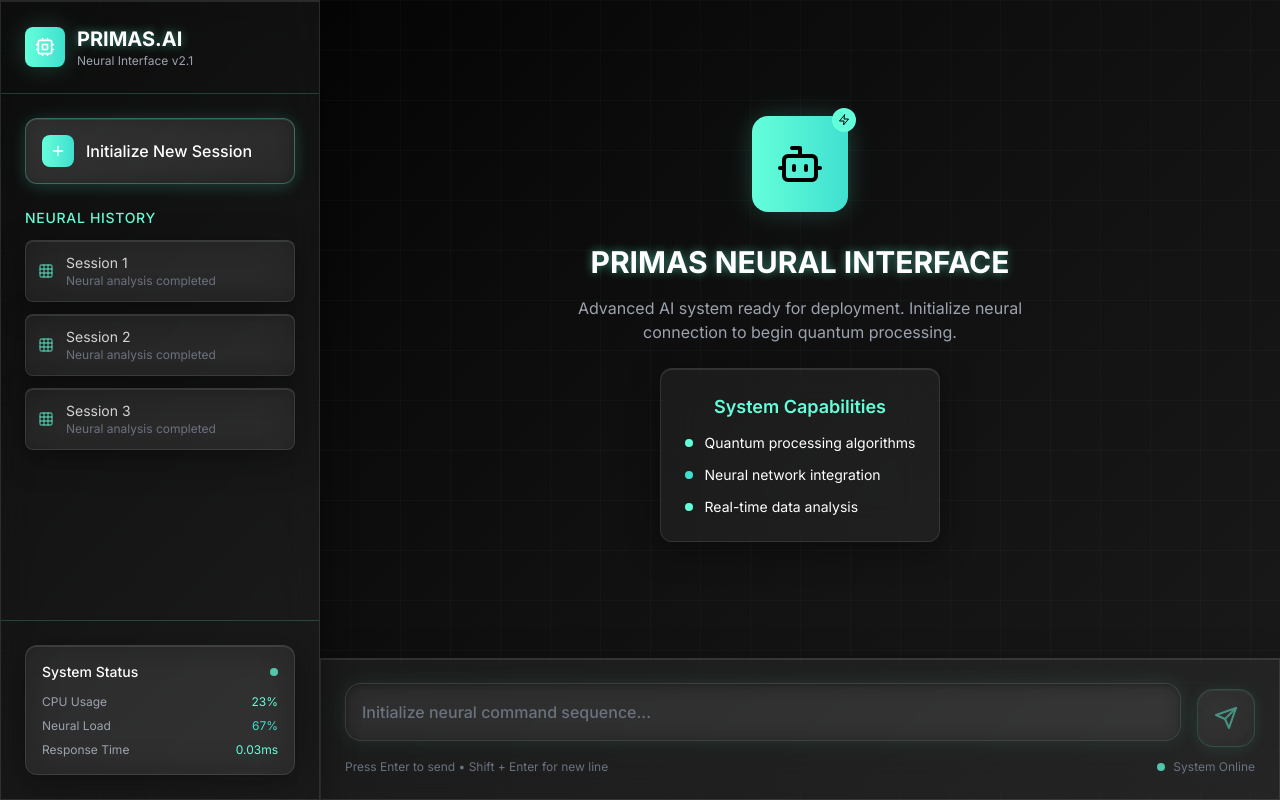
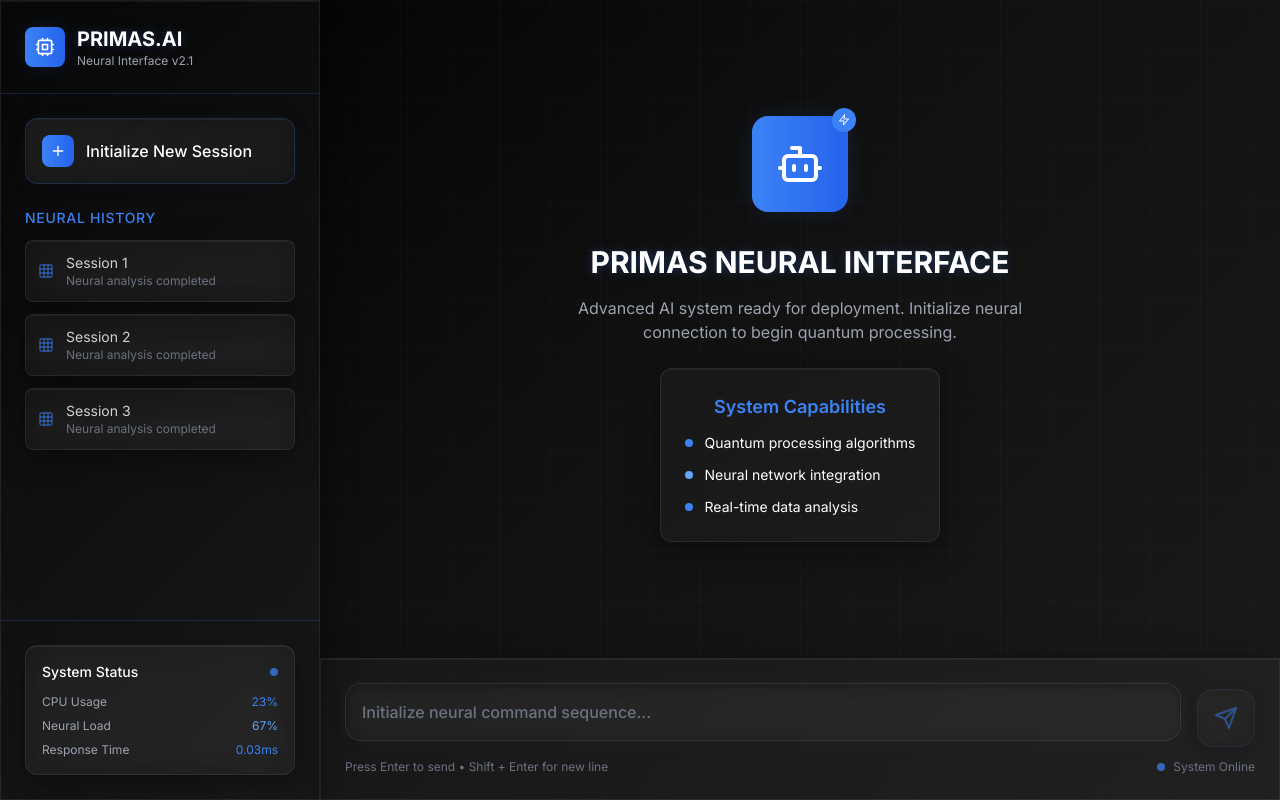
Before and after one commit to Primas-Studio/primas.studio, a Next.js app: page / in a window 1280 px wide. Built offline with nearby package versions, Linux system fonts and the light colour scheme.

Commit message:
theme reflex

```diff
--- a/app/globals.css
+++ b/app/globals.css
@@ -6,11 +6,11 @@
   --foreground-rgb: 255, 255, 255;
   --background-start-rgb: 0, 0, 0;
   --background-end-rgb: 15, 15, 15;
-  --accent-primary: 100, 255, 218;
-  --accent-secondary: 64, 224, 208;
-  --glass-bg: rgba(255, 255, 255, 0.05);
-  --glass-border: rgba(255, 255, 255, 0.1);
-  --shadow-glow: rgba(100, 255, 218, 0.3);
+  --accent-primary: 59, 130, 246;
+  --accent-secondary: 37, 99, 235;
+  --glass-bg: rgba(255, 255, 255, 0.03);
+  --glass-border: rgba(255, 255, 255, 0.08);
+  --shadow-glow: rgba(59, 130, 246, 0.2);
 }
 
 * {
@@ -28,55 +28,55 @@ body {
 
 body {
   color: rgb(var(--foreground-rgb));
-  background: linear-gradient(135deg, #000000 0%, #0f0f0f 50%, #1a1a1a 100%);
+  background: linear-gradient(135deg, #000000 0%, #111111 50%, #1a1a1a 100%);
   background-attachment: fixed;
 }
 
-/* Glass morphism and 3D button effects */
+/* Professional glass morphism and button effects */
 .glass-panel {
   background: var(--glass-bg);
   backdrop-filter: blur(20px);
   border: 1px solid var(--glass-border);
   box-shadow:
-    0 8px 32px rgba(0, 0, 0, 0.37),
-    inset 0 1px 0 rgba(255, 255, 255, 0.1);
+    0 8px 32px rgba(0, 0, 0, 0.4),
+    inset 0 1px 0 rgba(255, 255, 255, 0.05);
 }
 
 .tech-button {
-  background: linear-gradient(135deg, rgba(255, 255, 255, 0.1) 0%, rgba(255, 255, 255, 0.05) 100%);
-  border: 1px solid rgba(100, 255, 218, 0.3);
+  background: linear-gradient(135deg, rgba(255, 255, 255, 0.05) 0%, rgba(255, 255, 255, 0.02) 100%);
+  border: 1px solid rgba(59, 130, 246, 0.2);
   backdrop-filter: blur(10px);
   box-shadow:
-    0 4px 15px rgba(100, 255, 218, 0.1),
-    inset 0 1px 0 rgba(255, 255, 255, 0.1),
-    0 0 20px rgba(100, 255, 218, 0.1);
+    0 4px 15px rgba(0, 0, 0, 0.2),
+    inset 0 1px 0 rgba(255, 255, 255, 0.05),
+    0 0 20px rgba(59, 130, 246, 0.05);
   transform: translateY(0);
   transition: all 0.3s cubic-bezier(0.4, 0, 0.2, 1);
 }
 
 .tech-button:hover {
-  transform: translateY(-2px);
+  transform: translateY(-1px);
   box-shadow:
-    0 8px 25px rgba(100, 255, 218, 0.2),
-    inset 0 1px 0 rgba(255, 255, 255, 0.2),
-    0 0 30px rgba(100, 255, 218, 0.2);
-  border-color: rgba(100, 255, 218, 0.6);
+    0 8px 25px rgba(0, 0, 0, 0.3),
+    inset 0 1px 0 rgba(255, 255, 255, 0.1),
+    0 0 30px rgba(59, 130, 246, 0.15);
+  border-color: rgba(59, 130, 246, 0.4);
 }
 
 .tech-button:active {
   transform: translateY(0);
   box-shadow:
-    0 2px 10px rgba(100, 255, 218, 0.3),
-    inset 0 1px 0 rgba(255, 255, 255, 0.1);
+    0 2px 10px rgba(0, 0, 0, 0.3),
+    inset 0 1px 0 rgba(255, 255, 255, 0.05);
 }
 
 .tech-input {
-  background: rgba(255, 255, 255, 0.03);
-  border: 1px solid rgba(255, 255, 255, 0.1);
+  background: rgba(255, 255, 255, 0.02);
+  border: 1px solid rgba(255, 255, 255, 0.08);
   backdrop-filter: blur(10px);
   box-shadow:
     inset 0 2px 4px rgba(0, 0, 0, 0.2),
-    0 0 20px rgba(100, 255, 218, 0.1);
+    0 0 20px rgba(59, 130, 246, 0.05);
   transition: all 0.3s ease;
 }
 
@@ -84,8 +84,8 @@ body {
   border-color: rgb(var(--accent-primary));
   box-shadow:
     inset 0 2px 4px rgba(0, 0, 0, 0.2),
-    0 0 0 2px rgba(100, 255, 218, 0.2),
-    0 0 30px rgba(100, 255, 218, 0.2);
+    0 0 0 2px rgba(59, 130, 246, 0.1),
+    0 0 30px rgba(59, 130, 246, 0.1);
   outline: none;
 }
 
@@ -103,13 +103,13 @@ body {
 }
 
 .glow-text {
-  text-shadow: 0 0 10px rgba(100, 255, 218, 0.5);
+  text-shadow: 0 0 10px rgba(59, 130, 246, 0.3);
 }
 
-.cyber-grid {
+.professional-grid {
   background-image:
-    linear-gradient(rgba(100, 255, 218, 0.03) 1px, transparent 1px),
-    linear-gradient(90deg, rgba(100, 255, 218, 0.03) 1px, transparent 1px);
+    linear-gradient(rgba(255, 255, 255, 0.02) 1px, transparent 1px),
+    linear-gradient(90deg, rgba(255, 255, 255, 0.02) 1px, transparent 1px);
   background-size: 50px 50px;
 }
 
@@ -124,14 +124,14 @@ body {
 }
 
 ::-webkit-scrollbar-thumb {
-  background: linear-gradient(135deg, rgba(100, 255, 218, 0.3), rgba(64, 224, 208, 0.3));
+  background: linear-gradient(135deg, rgba(59, 130, 246, 0.3), rgba(37, 99, 235, 0.3));
   border-radius: 4px;
-  box-shadow: 0 0 10px rgba(100, 255, 218, 0.2);
+  box-shadow: 0 0 10px rgba(59, 130, 246, 0.1);
 }
 
 ::-webkit-scrollbar-thumb:hover {
-  background: linear-gradient(135deg, rgba(100, 255, 218, 0.5), rgba(64, 224, 208, 0.5));
-  box-shadow: 0 0 15px rgba(100, 255, 218, 0.4);
+  background: linear-gradient(135deg, rgba(59, 130, 246, 0.5), rgba(37, 99, 235, 0.5));
+  box-shadow: 0 0 15px rgba(59, 130, 246, 0.2);
 }
 
 /* Animation keyframes */
@@ -141,10 +141,10 @@ body {
 }
 
 @keyframes pulse-glow {
-  0%, 100% { box-shadow: 0 0 20px rgba(100, 255, 218, 0.1); }
-  50% { box-shadow: 0 0 30px rgba(100, 255, 218, 0.3); }
+  0%, 100% { box-shadow: 0 0 20px rgba(59, 130, 246, 0.1); }
+  50% { box-shadow: 0 0 30px rgba(59, 130, 246, 0.2); }
 }
 
 .pulse-glow {
-  animation: pulse-glow 2s ease-in-out infinite;
+  animation: pulse-glow 3s ease-in-out infinite;
 }
--- a/app/page.tsx
+++ b/app/page.tsx
@@ -73,17 +73,17 @@ export default function Home() {
   }
 
   return (
-    <div className="min-h-screen bg-cyber-gradient cyber-grid">
+    <div className="min-h-screen bg-professional-gradient professional-grid">
       <div className="flex h-screen text-white relative">
 
         {/* Enhanced Sidebar */}
         <div className={`${sidebarOpen ? 'translate-x-0' : '-translate-x-full'} fixed inset-y-0 left-0 z-50 w-80 glass-panel transform transition-all duration-500 ease-out lg:translate-x-0 lg:static lg:inset-0`}>
           <div className="flex flex-col h-full">
             {/* Header */}
-            <div className="flex items-center justify-between p-6 border-b border-neon-green/20">
+            <div className="flex items-center justify-between p-6 border-b border-professional-500/20">
               <div className="flex items-center space-x-3">
-                <div className="w-10 h-10 bg-gradient-to-r from-neon-green to-neon-blue rounded-lg flex items-center justify-center pulse-glow">
-                  <Cpu className="w-5 h-5" />
+                <div className="w-10 h-10 bg-gradient-to-r from-professional-500 to-professional-600 rounded-lg flex items-center justify-center pulse-glow">
+                  <Cpu className="w-5 h-5 text-white" />
                 </div>
                 <div>
                   <h1 className="text-xl font-bold glow-text">PRIMAS.AI</h1>
@@ -104,8 +104,8 @@ export default function Home() {
                 onClick={newChat}
                 className="flex items-center w-full p-4 text-left rounded-xl tech-button hover:scale-[1.02] transition-transform group"
               >
-                <div className="w-8 h-8 bg-gradient-to-r from-neon-green to-neon-blue rounded-lg flex items-center justify-center mr-3 group-hover:shadow-cyber">
-                  <Plus className="w-4 h-4" />
+                <div className="w-8 h-8 bg-gradient-to-r from-professional-500 to-professional-600 rounded-lg flex items-center justify-center mr-3 group-hover:shadow-professional">
+                  <Plus className="w-4 h-4 text-white" />
                 </div>
                 <span className="font-medium">Initialize New Session</span>
               </button>
@@ -114,11 +114,11 @@ export default function Home() {
             {/* Chat History */}
             <div className="flex-1 overflow-y-auto px-6">
               <div className="space-y-3">
-                <h3 className="text-sm font-medium text-neon-green uppercase tracking-wider">Neural History</h3>
+                <h3 className="text-sm font-medium text-accent-blue uppercase tracking-wider">Neural History</h3>
                 {[1, 2, 3].map((i) => (
                   <div key={i} className="p-3 rounded-lg glass-panel hover:bg-white/10 cursor-pointer transition-all group">
                     <div className="flex items-center space-x-3">
-                      <Grid3X3 className="w-4 h-4 text-neon-green/60" />
+                      <Grid3X3 className="w-4 h-4 text-accent-blue/60" />
                       <div>
                         <p className="text-sm text-white/80 group-hover:text-white">Session {i}</p>
                         <p className="text-xs text-gray-500">Neural analysis completed</p>
@@ -130,24 +130,24 @@ export default function Home() {
             </div>
 
             {/* System Status */}
-            <div className="p-6 border-t border-neon-green/20">
+            <div className="p-6 border-t border-professional-500/20">
               <div className="glass-panel p-4 rounded-xl">
                 <div className="flex items-center justify-between mb-3">
                   <span className="text-sm font-medium">System Status</span>
-                  <div className="w-2 h-2 bg-neon-green rounded-full animate-pulse"></div>
+                  <div className="w-2 h-2 bg-accent-blue rounded-full animate-pulse"></div>
                 </div>
                 <div className="space-y-2 text-xs">
                   <div className="flex justify-between">
                     <span className="text-gray-400">CPU Usage</span>
-                    <span className="text-neon-green">23%</span>
+                    <span className="text-accent-blue">23%</span>
                   </div>
                   <div className="flex justify-between">
                     <span className="text-gray-400">Neural Load</span>
-                    <span className="text-neon-blue">67%</span>
+                    <span className="text-accent-light">67%</span>
                   </div>
                   <div className="flex justify-between">
                     <span className="text-gray-400">Response Time</span>
-                    <span className="text-neon-green">0.03ms</span>
+                    <span className="text-accent-blue">0.03ms</span>
                   </div>
                 </div>
               </div>
@@ -158,7 +158,7 @@ export default function Home() {
         {/* Main Content */}
         <div className="flex-1 flex flex-col relative">
           {/* Mobile Header */}
-          <header className="flex items-center justify-between p-4 glass-panel lg:hidden border-b border-neon-green/20">
+          <header className="flex items-center justify-between p-4 glass-panel lg:hidden border-b border-professional-500/20">
             <button
               onClick={() => setSidebarOpen(true)}
               className="p-3 rounded-xl tech-button"
@@ -166,7 +166,7 @@ export default function Home() {
               <Menu className="w-5 h-5" />
             </button>
             <div className="flex items-center space-x-2">
-              <Cpu className="w-5 h-5 text-neon-green" />
+              <Cpu className="w-5 h-5 text-accent-blue" />
               <h1 className="text-lg font-bold glow-text">PRIMAS.AI</h1>
             </div>
             <div className="w-11"></div>
@@ -177,11 +177,11 @@ export default function Home() {
             {messages.length === 0 ? (
               <div className="flex flex-col items-center justify-center h-full p-8 text-center">
                 <div className="relative mb-8">
-                  <div className="w-24 h-24 bg-gradient-to-r from-neon-green to-neon-blue rounded-2xl flex items-center justify-center pulse-glow animate-float">
-                    <Bot className="w-12 h-12 text-black" />
+                  <div className="w-24 h-24 bg-gradient-to-r from-professional-500 to-professional-600 rounded-2xl flex items-center justify-center pulse-glow animate-float">
+                    <Bot className="w-12 h-12 text-white" />
                   </div>
-                  <div className="absolute -top-2 -right-2 w-6 h-6 bg-neon-green rounded-full flex items-center justify-center">
-                    <Zap className="w-3 h-3 text-black" />
+                  <div className="absolute -top-2 -right-2 w-6 h-6 bg-accent-blue rounded-full flex items-center justify-center">
+                    <Zap className="w-3 h-3 text-white" />
                   </div>
                 </div>
                 <h2 className="text-3xl font-bold mb-4 glow-text">PRIMAS NEURAL INTERFACE</h2>
@@ -189,18 +189,18 @@ export default function Home() {
                   Advanced AI system ready for deployment. Initialize neural connection to begin quantum processing.
                 </p>
                 <div className="glass-panel p-6 rounded-xl max-w-lg">
-                  <h3 className="text-lg font-semibold mb-3 text-neon-green">System Capabilities</h3>
+                  <h3 className="text-lg font-semibold mb-3 text-accent-blue">System Capabilities</h3>
                   <div className="grid grid-cols-1 gap-3 text-sm">
                     <div className="flex items-center space-x-3">
-                      <div className="w-2 h-2 bg-neon-green rounded-full"></div>
+                      <div className="w-2 h-2 bg-accent-blue rounded-full"></div>
                       <span>Quantum processing algorithms</span>
                     </div>
                     <div className="flex items-center space-x-3">
-                      <div className="w-2 h-2 bg-neon-blue rounded-full"></div>
+                      <div className="w-2 h-2 bg-accent-light rounded-full"></div>
                       <span>Neural network integration</span>
                     </div>
                     <div className="flex items-center space-x-3">
-                      <div className="w-2 h-2 bg-neon-green rounded-full"></div>
+                      <div className="w-2 h-2 bg-accent-blue rounded-full"></div>
                       <span>Real-time data analysis</span>
                     </div>
                   </div>
@@ -215,14 +215,14 @@ export default function Home() {
                   >
                     <div className="flex items-start space-x-4 max-w-4xl">
                       {message.role === 'assistant' && (
-                        <div className="w-10 h-10 bg-gradient-to-r from-neon-green to-neon-blue rounded-xl flex items-center justify-center flex-shrink-0 pulse-glow">
-                          <Bot className="w-5 h-5 text-black" />
+                        <div className="w-10 h-10 bg-gradient-to-r from-professional-500 to-professional-600 rounded-xl flex items-center justify-center flex-shrink-0 pulse-glow">
+                          <Bot className="w-5 h-5 text-white" />
                         </div>
                       )}
 
                       <div className={`rounded-2xl p-6 ${
                         message.role === 'user'
-                          ? 'bg-gradient-to-r from-neon-green/20 to-neon-blue/20 border border-neon-green/30 ml-auto tech-button'
+                          ? 'bg-gradient-to-r from-professional-500/20 to-professional-600/20 border border-professional-500/30 ml-auto tech-button'
                           : 'glass-panel'
                       }`}>
                         {message.role === 'assistant' ? (
@@ -233,23 +233,23 @@ export default function Home() {
                               code({children, className, ...props}) {
                                 const isInline = !className
                                 return isInline ? (
-                                  <code className="bg-black/50 border border-neon-green/30 px-2 py-1 rounded text-sm text-neon-green font-mono" {...props}>
+                                  <code className="bg-black/50 border border-professional-500/30 px-2 py-1 rounded text-sm text-accent-blue font-mono" {...props}>
                                     {children}
                                   </code>
                                 ) : (
-                                  <pre className="bg-black/50 border border-neon-green/30 p-4 rounded-xl overflow-x-auto my-4">
-                                    <code className="text-neon-green font-mono text-sm" {...props}>{children}</code>
+                                  <pre className="bg-black/50 border border-professional-500/30 p-4 rounded-xl overflow-x-auto my-4">
+                                    <code className="text-accent-blue font-mono text-sm" {...props}>{children}</code>
                                   </pre>
                                 )
                               },
-                              h1: ({children}) => <h1 className="text-2xl font-bold text-neon-green mb-4 glow-text">{children}</h1>,
-                              h2: ({children}) => <h2 className="text-xl font-bold text-neon-green mb-3 glow-text">{children}</h2>,
-                              h3: ({children}) => <h3 className="text-lg font-bold text-neon-blue mb-2">{children}</h3>,
-                              strong: ({children}) => <strong className="text-neon-green font-semibold">{children}</strong>,
+                              h1: ({children}) => <h1 className="text-2xl font-bold text-accent-blue mb-4 glow-text">{children}</h1>,
+                              h2: ({children}) => <h2 className="text-xl font-bold text-accent-blue mb-3 glow-text">{children}</h2>,
+                              h3: ({children}) => <h3 className="text-lg font-bold text-accent-light mb-2">{children}</h3>,
+                              strong: ({children}) => <strong className="text-accent-blue font-semibold">{children}</strong>,
                               ul: ({children}) => <ul className="list-none space-y-2 my-4">{children}</ul>,
                               li: ({children}) => (
                                 <li className="flex items-start space-x-2">
-                                  <div className="w-1.5 h-1.5 bg-neon-green rounded-full mt-2 flex-shrink-0"></div>
+                                  <div className="w-1.5 h-1.5 bg-accent-blue rounded-full mt-2 flex-shrink-0"></div>
                                   <span>{children}</span>
                                 </li>
                               )
@@ -274,15 +274,15 @@ export default function Home() {
                 {isLoading && (
                   <div className="flex justify-start">
                     <div className="flex items-start space-x-4 max-w-4xl">
-                      <div className="w-10 h-10 bg-gradient-to-r from-neon-green to-neon-blue rounded-xl flex items-center justify-center flex-shrink-0 pulse-glow">
-                        <Bot className="w-5 h-5 text-black" />
+                      <div className="w-10 h-10 bg-gradient-to-r from-professional-500 to-professional-600 rounded-xl flex items-center justify-center flex-shrink-0 pulse-glow">
+                        <Bot className="w-5 h-5 text-white" />
                       </div>
                       <div className="glass-panel rounded-2xl p-6">
                         <div className="flex items-center space-x-3">
                           <div className="flex space-x-1">
-                            <div className="w-3 h-3 bg-neon-green rounded-full typing-animation"></div>
-                            <div className="w-3 h-3 bg-neon-blue rounded-full typing-animation"></div>
-                            <div className="w-3 h-3 bg-neon-green rounded-full typing-animation"></div>
+                            <div className="w-3 h-3 bg-accent-blue rounded-full typing-animation"></div>
+                            <div className="w-3 h-3 bg-accent-light rounded-full typing-animation"></div>
+                            <div className="w-3 h-3 bg-accent-blue rounded-full typing-animation"></div>
                           </div>
                           <span className="text-sm text-gray-400">Neural processing active...</span>
                         </div>
@@ -296,7 +296,7 @@ export default function Home() {
           </div>
 
           {/* Enhanced Input */}
-          <div className="glass-panel border-t border-neon-green/20 p-6">
+          <div className="glass-panel border-t border-professional-500/20 p-6">
             <form onSubmit={handleSubmit} className="relative max-w-5xl mx-auto">
               <div className="flex items-end space-x-4">
                 <div className="flex-1 relative">
@@ -326,18 +326,18 @@ export default function Home() {
                 >
                   <div className="relative z-10">
                     {isLoading ? (
-                      <div className="w-6 h-6 border-2 border-neon-green border-t-transparent rounded-full animate-spin" />
+                      <div className="w-6 h-6 border-2 border-accent-blue border-t-transparent rounded-full animate-spin" />
                     ) : (
-                      <Send className="w-6 h-6 text-neon-green group-hover:text-white transition-colors" />
+                      <Send className="w-6 h-6 text-accent-blue group-hover:text-white transition-colors" />
                     )}
                   </div>
-                  <div className="absolute inset-0 bg-gradient-to-r from-neon-green to-neon-blue opacity-0 group-hover:opacity-20 transition-opacity"></div>
+                  <div className="absolute inset-0 bg-gradient-to-r from-professional-500 to-professional-600 opacity-0 group-hover:opacity-20 transition-opacity"></div>
                 </button>
               </div>
               <div className="flex items-center justify-between mt-3 text-xs text-gray-500">
                 <span>Press Enter to send • Shift + Enter for new line</span>
                 <div className="flex items-center space-x-2">
-                  <div className="w-2 h-2 bg-neon-green rounded-full animate-pulse"></div>
+                  <div className="w-2 h-2 bg-accent-blue rounded-full animate-pulse"></div>
                   <span>System Online</span>
                 </div>
               </div>
--- /dev/null
+++ b/components/TechButton.tsx
@@ -0,0 +1,47 @@
+'use client'
+
+import { ReactNode, ButtonHTMLAttributes } from 'react'
+
+interface TechButtonProps extends ButtonHTMLAttributes<HTMLButtonElement> {
+  children: ReactNode
+  variant?: 'primary' | 'secondary' | 'ghost'
+  size?: 'sm' | 'md' | 'lg'
+  glow?: boolean
+}
+
+export default function TechButton({
+  children,
+  variant = 'primary',
+  size = 'md',
+  glow = false,
+  className = '',
+  ...props
+}: TechButtonProps) {
+  const baseClasses = 'tech-button transition-all duration-300 font-medium relative overflow-hidden'
+
+  const variants = {
+    primary: 'bg-gradient-to-r from-professional-500/20 to-professional-600/20 border-professional-500/30 text-white hover:border-professional-500/60',
+    secondary: 'bg-gradient-to-r from-gray-800/50 to-gray-700/50 border-gray-600/30 text-gray-200 hover:border-gray-500/60',
+    ghost: 'bg-transparent border-professional-500/20 text-accent-blue hover:bg-professional-500/10 hover:border-professional-500/40'
+  }
+
+  const sizes = {
+    sm: 'px-3 py-2 text-sm rounded-lg',
+    md: 'px-4 py-3 text-base rounded-xl',
+    lg: 'px-6 py-4 text-lg rounded-2xl'
+  }
+
+  const glowClass = glow ? 'pulse-glow' : ''
+
+  return (
+    <button
+      className={`${baseClasses} ${variants[variant]} ${sizes[size]} ${glowClass} ${className}`}
+      {...props}
+    >
+      <div className="relative z-10">
+        {children}
+      </div>
+      <div className="absolute inset-0 bg-gradient-to-r from-professional-500 to-professional-600 opacity-0 hover:opacity-20 transition-opacity"></div>
+    </button>
+  )
+}
```
Also changed, not shown: components/MessageBubble.tsx (+13 -13 lines), components/TypingIndicator.tsx (+7 -7 lines), tailwind.config.js (+25 -26 lines).
